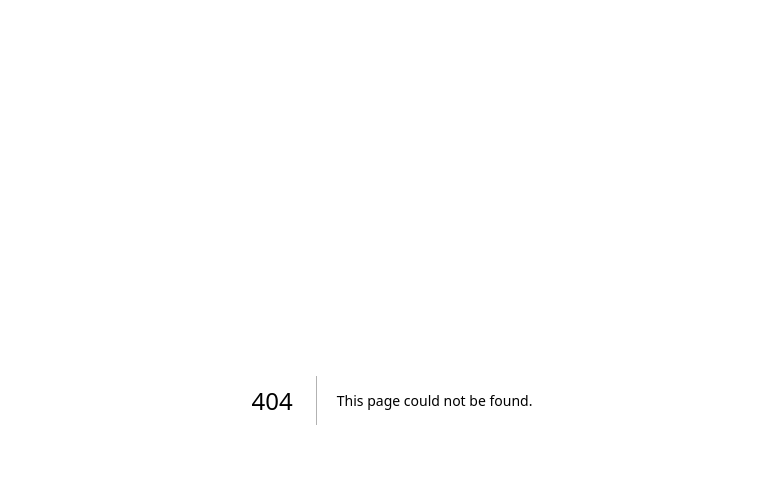
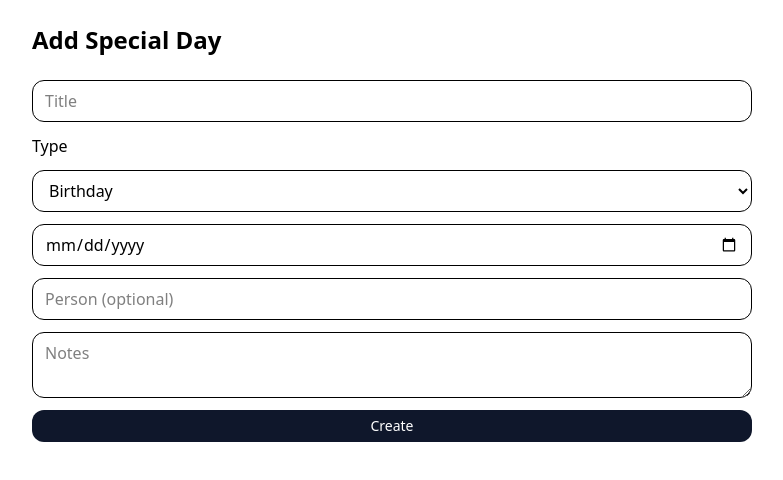
Before and after one commit to stphnmade/Dear-days, a Next.js app in the folder web/: page /events/new in a window 1280 px wide. Before the commit this address had no page. Shown: the top 480 px of the page, without its empty margins (248-1031 px from the left). Built offline with nearby package versions, Linux system fonts and the light colour scheme; no server answers.

Commit message:
The delete and add specials

```diff
--- /dev/null
+++ b/web/src/app/events/actions.ts
@@ -0,0 +1,42 @@
+"use server";
+
+import { revalidatePath } from "next/cache";
+import { getServerSession } from "next-auth";
+import { authOptions } from "@/lib/auth";
+import { prisma } from "@/lib/db";
+import { getOrCreateDefaultFamily } from "@/lib/family";
+
+function toMidnightLocal(yyyyMmDd: string) {
+  const [y, m, d] = yyyyMmDd.split("-").map(Number);
+  return new Date(y, m - 1, d, 12); // noon local avoids DST edge cases
+}
+
+export async function quickAddSpecialDay(form: FormData) {
+  const s = await getServerSession(authOptions);
+  if (!s?.user) throw new Error("Unauthorized");
+  const userId = (s.user as any).id as string;
+
+  const title = String(form.get("title") || "");
+  const type = String(form.get("type") || "other");
+  const date = String(form.get("date") || "");
+  const person = (form.get("person") as string) || undefined;
+  const notes = (form.get("notes") as string) || undefined;
+
+  if (!title || !date) throw new Error("Missing title or date");
+
+  const family = await getOrCreateDefaultFamily(userId);
+  await prisma.specialDay.create({
+    data: {
+      familyId: family.id,
+      userId,
+      title,
+      type,
+      date: toMidnightLocal(date),
+      person,
+      notes,
+    },
+  });
+
+  revalidatePath("/dashboard");
+  revalidatePath("/events");
+}
--- a/web/src/app/events/new/actions.ts
+++ b/web/src/app/events/new/actions.ts
@@ -1,10 +1,12 @@
+// src/app/events/new/actions.ts
 "use server";
 
 import { revalidatePath } from "next/cache";
 import { getServerSession } from "next-auth";
 import { authOptions } from "@/lib/auth";
 import { prisma } from "@/lib/db";
-import { specialDaySchema } from "@/lib/validation"; // you added earlier
+import { specialDaySchema } from "@/lib/validation";
+import { getOrCreateDefaultFamily } from "@/lib/family"; // 👈 add this
 
 const assertUserId = async (): Promise<string> => {
   const s = await getServerSession(authOptions);
@@ -12,6 +14,49 @@ const assertUserId = async (): Promise<string> => {
   return (s.user as any).id as string;
 };
 
+// ✅ ADD THIS
+export async function quickAddSpecialDay(formData: FormData) {
+  const userId = await assertUserId();
+
+  // Validate shape
+  const parsed = specialDaySchema.safeParse({
+    title: formData.get("title"),
+    type: formData.get("type") || "other",
+    date: formData.get("date"),
+    person: formData.get("person") || null,
+    notes: formData.get("notes") || null,
+  });
+  if (!parsed.success) {
+    throw new Error(parsed.error.issues[0]?.message ?? "Invalid input");
+  }
+
+  const { title, type, date, person, notes } = parsed.data;
+
+  // Convert YYYY-MM-DD → Date (noon local to avoid DST edge cases)
+  const [y, m, d] = date.split("-").map(Number);
+  const dt = new Date(y, m - 1, d, 12);
+
+  // Ensure the user has a family to attach to
+  const family = await getOrCreateDefaultFamily(userId);
+
+  await prisma.specialDay.create({
+    data: {
+      familyId: family.id,
+      userId,
+      title,
+      type,
+      date: dt,
+      person: person || undefined,
+      notes: notes || undefined,
+    },
+  });
+
+  // Refresh pages that show events
+  revalidatePath("/dashboard");
+  revalidatePath("/events");
+}
+
+// (your existing actions)
 export async function deleteEvent(id: string) {
   await assertUserId();
   await prisma.specialDay.delete({ where: { id } });
@@ -32,7 +77,8 @@ export async function updateEvent(formData: FormData) {
     throw new Error(parsed.error.issues[0]?.message ?? "Invalid input");
 
   const { title, type, date, person, notes } = parsed.data;
-  const dt = new Date(date);
+  const [y, m, d] = date.split("-").map(Number);
+  const dt = new Date(y, m - 1, d, 12);
 
   await prisma.specialDay.update({
     where: { id },
--- /dev/null
+++ b/web/src/app/events/new/page.tsx
@@ -0,0 +1,50 @@
+// Ensure quickAddSpecialDay is exported from './actions'
+import { quickAddSpecialDay } from "./actions";
+import SubmitButton from "@/ui/SubmitButton";
+
+export default function NewEvent() {
+  return (
+    <main className="mx-auto max-w-3xl p-6">
+      <h1 className="text-2xl font-semibold">Add Special Day</h1>
+      <form action={quickAddSpecialDay} className="mt-6 grid gap-3">
+        <input
+          name="title"
+          placeholder="Title"
+          className="rounded-xl border px-3 py-2"
+          required
+        />
+        <label htmlFor="event-type" className="font-medium">
+          Type
+        </label>
+        <select
+          id="event-type"
+          name="type"
+          className="rounded-xl border px-3 py-2"
+        >
+          <option value="birthday">Birthday</option>
+          <option value="anniversary">Anniversary</option>
+          <option value="wedding">Wedding</option>
+          <option value="other">Other</option>
+        </select>
+        <input
+          type="date"
+          name="date"
+          placeholder="Date"
+          className="rounded-xl border px-3 py-2"
+          required
+        />
+        <input
+          name="person"
+          placeholder="Person (optional)"
+          className="rounded-xl border px-3 py-2"
+        />
+        <textarea
+          name="notes"
+          placeholder="Notes"
+          className="rounded-xl border px-3 py-2"
+        />
+        <SubmitButton>Create</SubmitButton>
+      </form>
+    </main>
+  );
+}
--- /dev/null
+++ b/web/src/app/events/page.tsx
@@ -0,0 +1,58 @@
+import Link from "next/link";
+import { getAuthSession } from "@/lib/auth";
+import { prisma } from "@/lib/db";
+import { deleteEvent } from "./new/actions";
+import SubmitButton from "@/ui/SubmitButton";
+
+export default async function EventsPage() {
+  const s = await getAuthSession();
+  if (!s?.user) return null;
+  const userId = (s.user as any).id as string;
+
+  const items = await prisma.specialDay.findMany({
+    where: { OR: [{ userId }, { family: { owner: { id: userId } } }] },
+    orderBy: { date: "asc" },
+  });
+
+  return (
+    <main className="mx-auto max-w-3xl p-6">
+      <div className="flex items-center justify-between">
+        <h1 className="text-2xl font-semibold">Events</h1>
+        <Link
+          href="/events/new"
+          className="rounded-xl px-3 py-2 bg-slate-900 text-white dark:bg-white dark:text-slate-900"
+        >
+          Add
+        </Link>
+      </div>
+      <ul className="mt-6 space-y-2">
+        {items.map((ev) => (
+          <li
+            key={ev.id}
+            className="flex items-center justify-between rounded-xl border px-4 py-3"
+          >
+            <div>
+              <div className="font-medium">
+                {ev.title ?? ev.person ?? "Special Day"}
+              </div>
+              <div className="text-xs text-slate-500">
+                {new Date(ev.date).toLocaleDateString()} · {ev.type}
+              </div>
+            </div>
+            <div className="flex gap-2">
+              <Link
+                href={`/events/${ev.id}/edit`}
+                className="text-sm underline"
+              >
+                Edit
+              </Link>
+              <form action={deleteEvent.bind(null, ev.id)}>
+                <SubmitButton theme="danger">Delete</SubmitButton>
+              </form>
+            </div>
+          </li>
+        ))}
+      </ul>
+    </main>
+  );
+}
```
